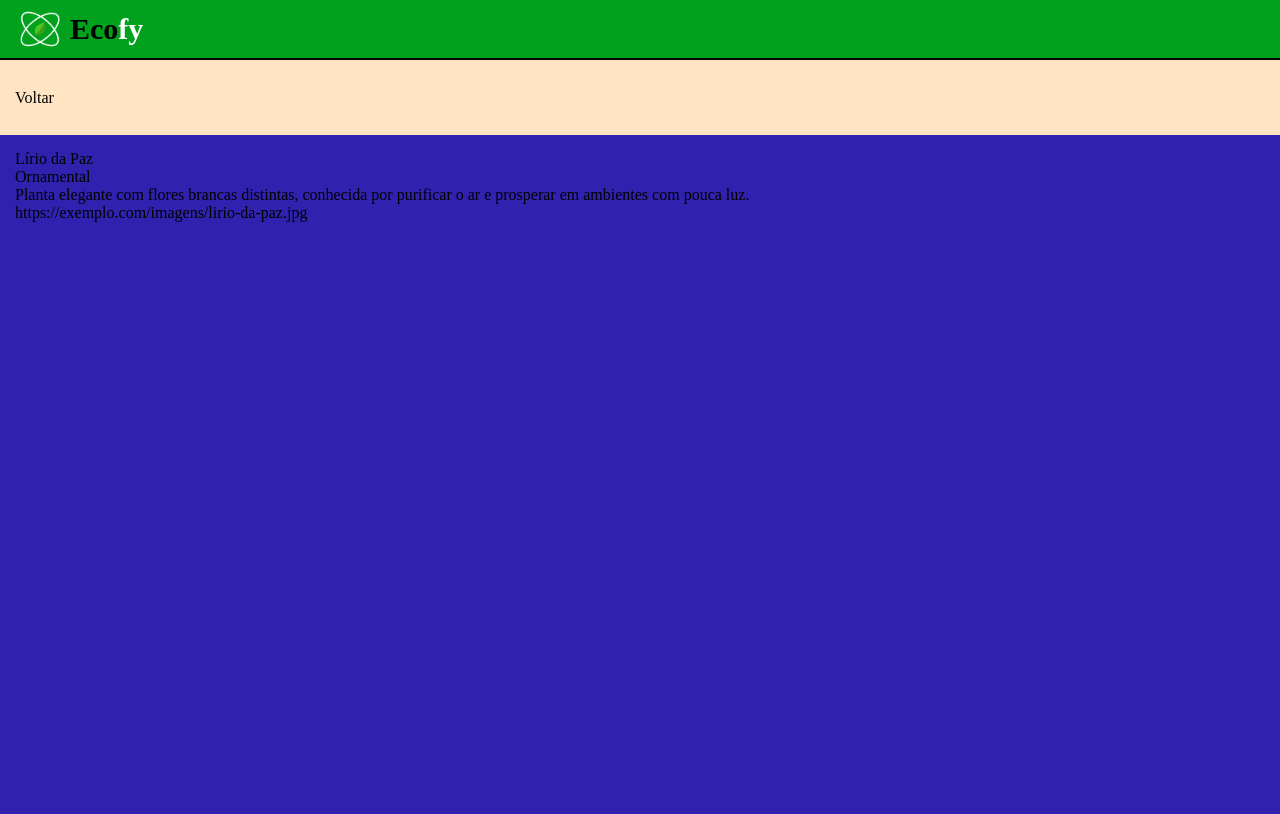
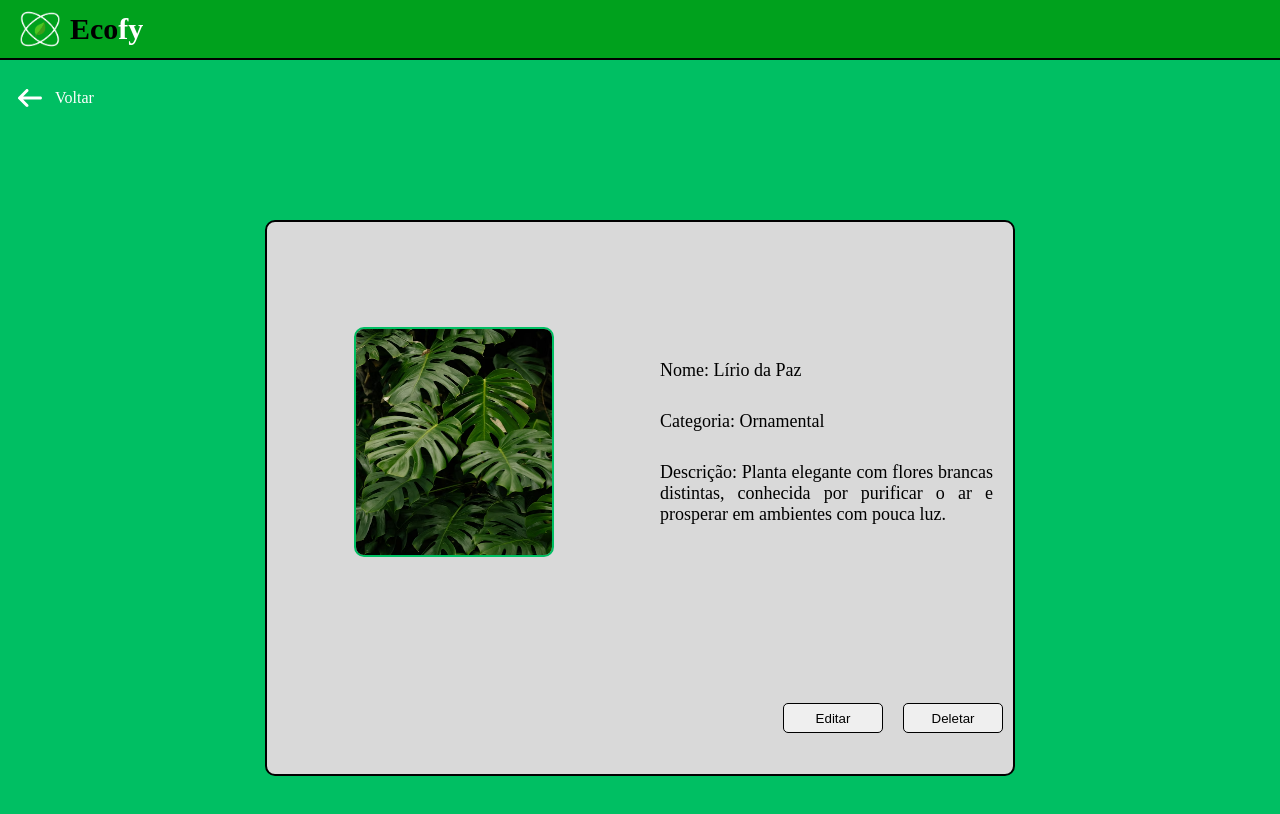
Before and after one commit to Walmir07/ecofy_web, a React (Vite) app in the folder frontend/: page /plantas/683e3a10a429f73f128d946e in a window 1280 px wide. Shown: the top 814 px of the page. Built offline with nearby package versions, Linux system fonts and the light colour scheme.

Commit message:
Finalização de tela dinâmica para plantas

```diff
--- a/frontend/src/pages/Plant/Plant.css
+++ b/frontend/src/pages/Plant/Plant.css
@@ -13,9 +13,21 @@
     height: 10%;
     width: 100%;
     padding: 15px;
+    align-items: center;
+}
+
+.voltar {
+    display: flex;
+    align-items: center;
     gap: 10px;
-    background-color: bisque;
-    align-items: center;
+    color: white;
+    height: 30px;
+    width: 100px;
+    text-decoration: none;
+}
+
+.area-voltar img {
+    height: 30px;
 }
 
 .area-planta {
@@ -26,5 +38,66 @@
     height: 100%;
     width: 100%;
     padding: 15px 15px;
-    background-color: rgb(49, 33, 175);
 }
+
+.planta {
+    display: flex;
+    flex-direction: column;
+    background-color: #D9D9D9;
+    height: 80%;
+    width: 60%;
+    border: 2px solid #000000;
+    border-radius: 10px;
+}
+
+.planta .informacoes {
+    display: flex;
+    height: 80%;
+    width: 100%;
+}
+
+.planta .informacoes .imagem {
+    display: flex;
+    justify-content: center;
+    align-items: center;
+    height: 100%;
+    width: 50%;
+}
+
+.planta .informacoes .imagem img {
+    height: 230px;
+    width: 200px;
+    border: 2px solid #00BF63;
+    border-radius: 10px;
+}
+
+.planta .informacoes .dados {
+    display: flex;
+    flex-direction: column;
+    justify-content: center;
+    padding: 20px;
+    gap: 30px;
+    height: 100%;
+    width: 50%;
+    font-size: 18px;
+    font-family: 'Times New Roman', Times, serif;
+    text-align: justify;
+}
+
+.planta .funcionalidades {
+    display: flex;
+    height: 20%;
+    width: 100%;
+    justify-content: end;
+    align-items: center;
+    padding: 10px;
+    gap: 20px;
+}
+
+.planta .funcionalidades button {
+    height: 30px;
+    width: 100px;
+    border: 1px solid #000000;
+    border-radius: 5px;
+    cursor: pointer;
+}
--- a/frontend/src/pages/Plant/Plant.jsx
+++ b/frontend/src/pages/Plant/Plant.jsx
@@ -1,7 +1,8 @@
 import React from 'react';
 import "./Plant.css";
-import { useParams } from 'react-router-dom';
+import { Link, useParams } from 'react-router-dom';
 import { plantas } from '../../assets/database/plants';
+import imagemSeta from "/arrow-left.svg"
 
 const Plant = () => {
 
@@ -14,15 +15,28 @@ const Plant = () => {
 
   return (
     <div className='plant'>
-        <div className="area-voltar">
+        <div className="area-voltar" to={"/home"}>
+          <Link to={"/home"} className='voltar'>
+            <img src={imagemSeta} alt="Seta para voltar" />
             <p>Voltar</p>
+          </Link>
         </div>
         <div className='area-planta'>
             <div className='planta'>
-                <p>{nome}</p>
-                <p>{categoria}</p>
-                <p>{descricao}</p>
-                <p>{imagemUrl}</p>
+                <div className="informacoes">
+                    <div className="imagem">
+                        <img src={"/imagem-de-planta.avif"} alt="Imagem de paltas teste" />
+                    </div>
+                    <div className="dados">
+                        <p>Nome: {nome}</p>
+                        <p>Categoria: {categoria}</p>
+                        <p>Descrição: {descricao}</p>
+                    </div>
+                </div>
+                <div className="funcionalidades">
+                  <button className="editar">Editar</button>
+                  <button className="delelar">Deletar</button>
+                </div>
             </div>
         </div>
     </div>
```
Also changed, not shown: frontend/public/arrow-left.svg (added).
